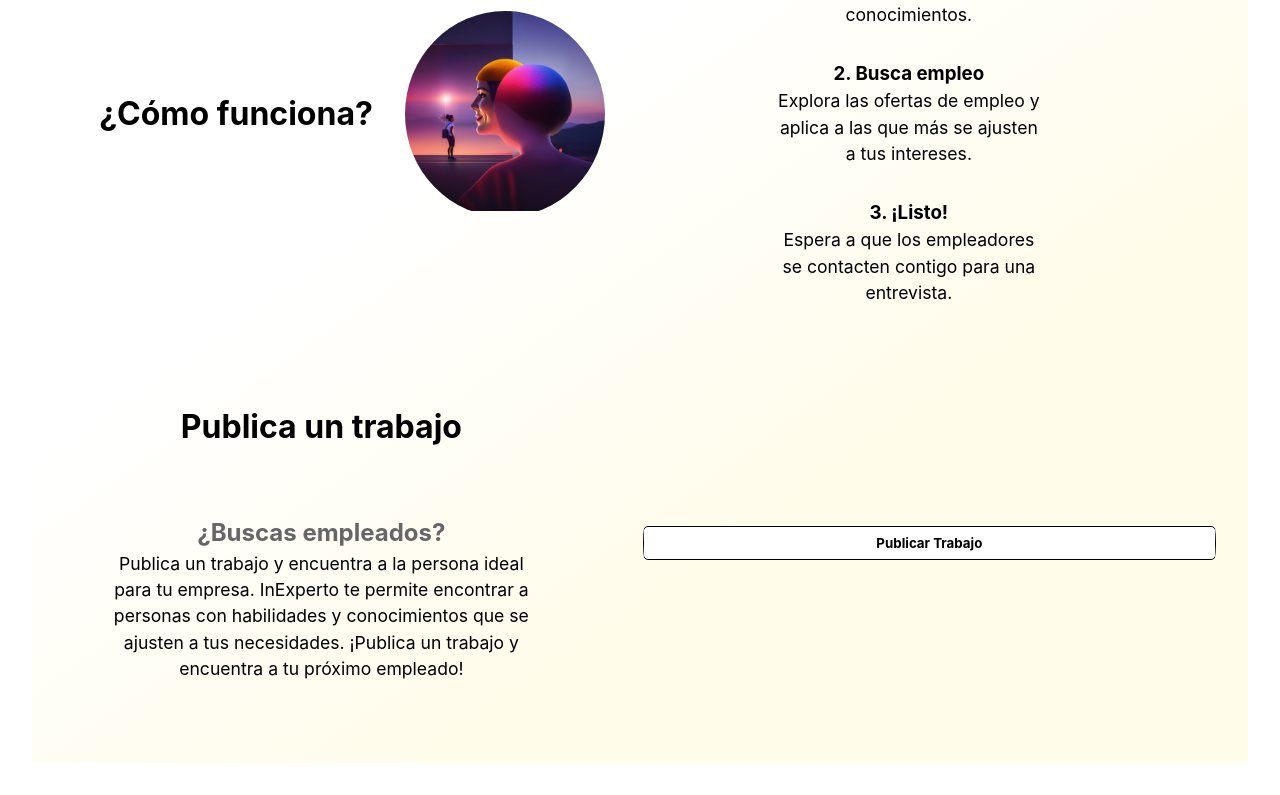
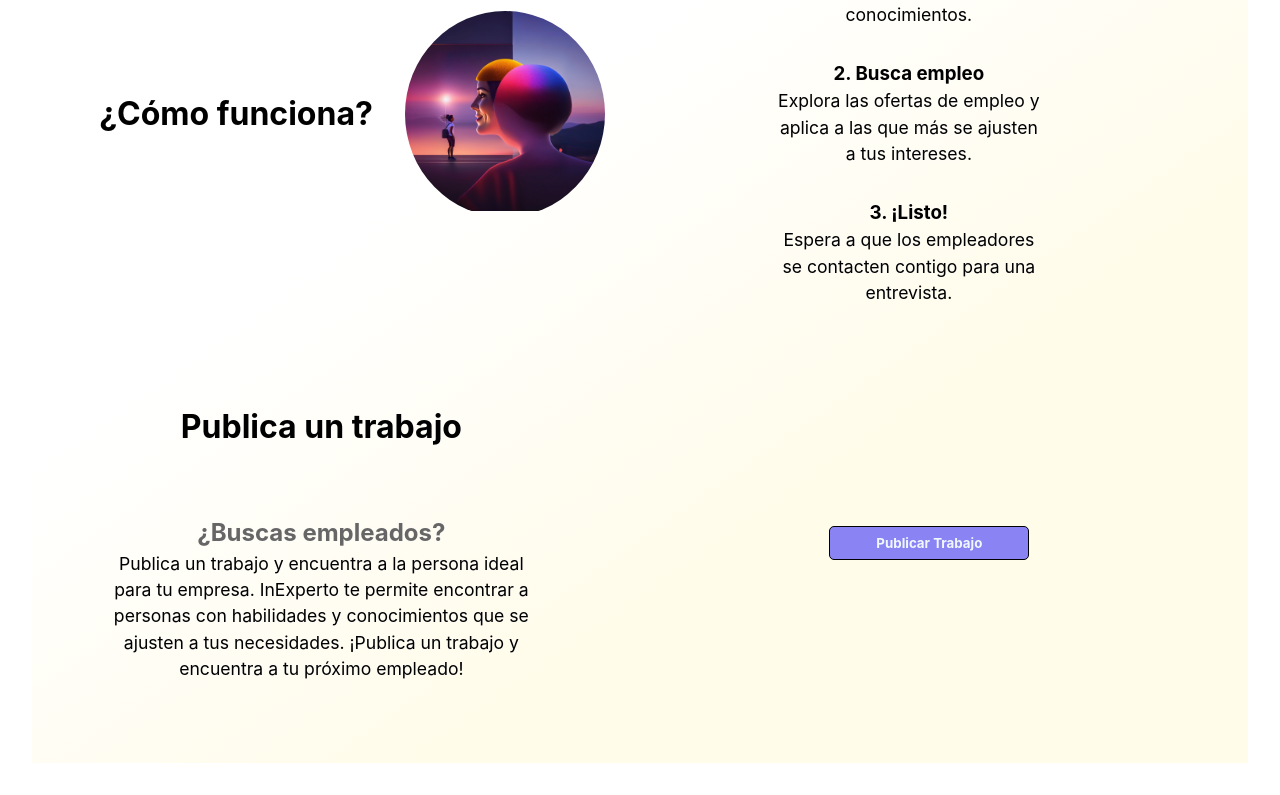
Before and after one commit to darkv314/ExtensoIn, a React (Vite) app: page / in a window 1280 px wide. Shown: the part 847-1642 px from the top of the page. Built offline with nearby package versions, Linux system fonts and the light colour scheme.

Commit message:
fix button home

```diff
--- a/src/pages/home/Home.tsx
+++ b/src/pages/home/Home.tsx
@@ -4,8 +4,10 @@ import "./Home.css";
 import banner from "../../assets/banner-1.jpg";
 import banner2 from "../../assets/banner-2.jpg";
 import MainButton from "../../components/buttons/MainButton";
+import { useNavigate } from "react-router-dom";
 
 function Home() {
+    const navigate = useNavigate();
     return (
         <>
             <div className="background">
@@ -59,7 +61,7 @@ function Home() {
                         />
                     </div>
                     <div className="div__right">
-                        <MainButton>Publicar Trabajo</MainButton>
+                        <MainButton color="aliceBlue" onClick={()=>navigate("/sign-in")} width="15em" backgroundColor="var(--secondary)">Publicar Trabajo</MainButton>
                     </div>
                 </section>
             </div>
```
